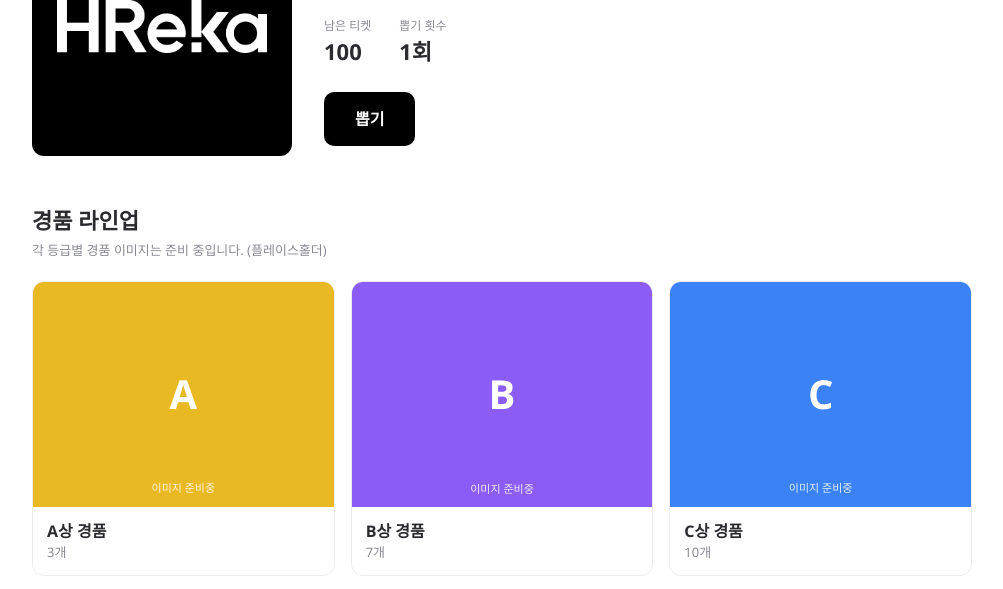
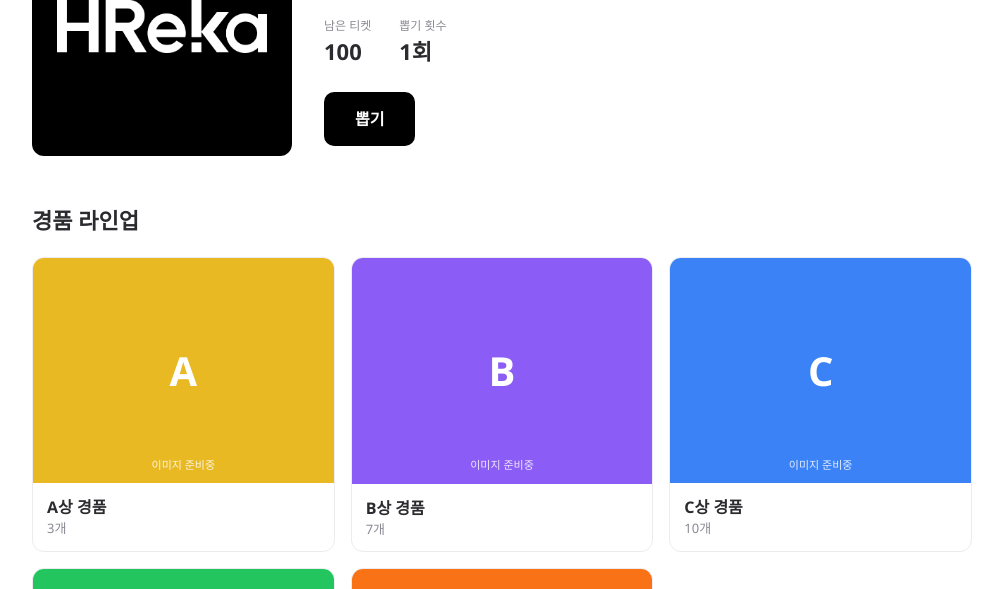
Before and after one commit to kyunghyunkim-lang/wxp-mkt, a plain HTML site: page kuji/index.html in a window 1280 px wide. Shown: the part 136-725 px from the top of the page, without its empty margins (138-1141 px from the left). Drawn offline with Linux system fonts and the light colour scheme.

Commit message:
Align kuji prize lineup to A–E and drop placeholder note
- Remove F grade; fold its 35 tickets into E (total stays 100)
- Remove "이미지 준비 중" section note and its unused CSS
- Drop now-unused --g-f color token

Co-Authored-By: Claude Opus 4.8 <noreply@anthropic.com>

```diff
--- a/kuji/index.html
+++ b/kuji/index.html
@@ -30,7 +30,6 @@
       </div>
 
       <h2 class="section-heading">경품 라인업</h2>
-      <p class="section-sub">각 등급별 경품 이미지는 준비 중입니다. (플레이스홀더)</p>
       <div class="prize-grid" id="prize-grid"><!-- JS로 채움 --></div>
     </section>
 
--- a/kuji/script.js
+++ b/kuji/script.js
@@ -6,8 +6,7 @@ const GRADES = [
   { key: "B", name: "B상", count: 7,  color: "var(--g-b)", rare: true  },
   { key: "C", name: "C상", count: 10, color: "var(--g-c)", rare: false },
   { key: "D", name: "D상", count: 20, color: "var(--g-d)", rare: false },
-  { key: "E", name: "E상", count: 25, color: "var(--g-e)", rare: false },
-  { key: "F", name: "F상", count: 35, color: "var(--g-f)", rare: false },
+  { key: "E", name: "E상", count: 60, color: "var(--g-e)", rare: false },
 ];
 const TOTAL = GRADES.reduce((sum, g) => sum + g.count, 0); // 100
 
--- a/kuji/style.css
+++ b/kuji/style.css
@@ -15,7 +15,6 @@
   --g-c: #3b82f6;
   --g-d: #22c55e;
   --g-e: #f97316;
-  --g-f: #94a3b8;
 }
 
 * { box-sizing: border-box; margin: 0; padding: 0; }
@@ -67,8 +66,7 @@ body {
 .product-meta strong { font-size: 22px; }
 #go-select { background: #000000; }
 
-.section-heading { font-size: 22px; margin-bottom: 4px; }
-.section-sub { color: var(--muted); font-size: 13px; margin-bottom: 20px; }
+.section-heading { font-size: 22px; margin-bottom: 20px; }
 
 /* 경품 라인업 */
 .prize-grid {
```
